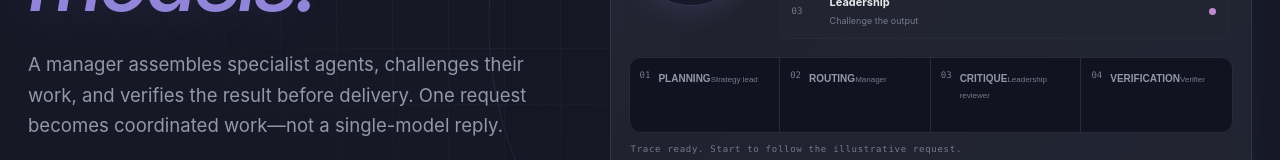
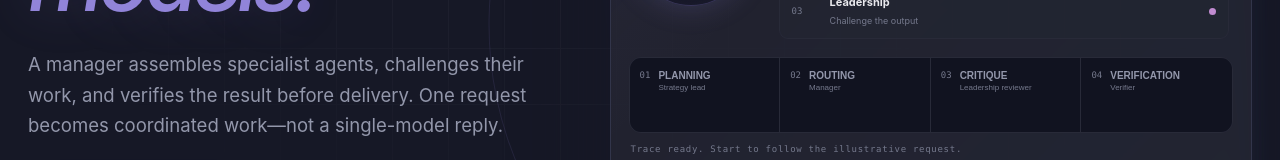
Before and after one commit to tamanpro26/vibe-ai, a React (Vite) app in the folder Neuronova-vibeaiwebsite/: page / in a window 1280 px wide. Shown: the part 512-672 px from the top of the page. Built offline with nearby package versions, Linux system fonts and the light colour scheme.

Commit message:
fix(landing): prevent stage label crowding

```diff
--- a/Neuronova-vibeaiwebsite/src/command-deck.css
+++ b/Neuronova-vibeaiwebsite/src/command-deck.css
@@ -440,6 +440,12 @@
   cursor: pointer;
 }
 
+.command-deck-landing .cd-deck-stages button > span:last-child {
+  min-width: 0;
+  display: grid;
+  gap: 2px;
+}
+
 .command-deck-landing .cd-deck-stages li:last-child {
   border-right: 0;
 }
```
